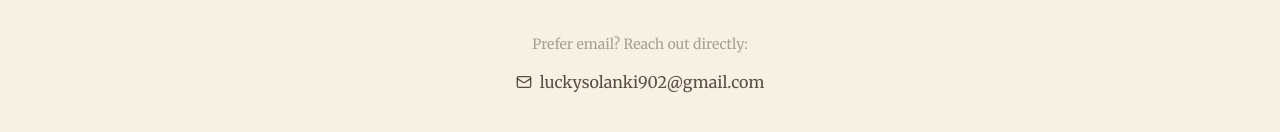
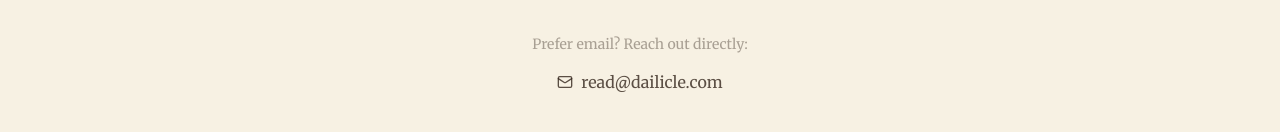
Before and after one commit to luckysolanki902/dailicle-web, a Next.js app: page /en/feedback in a window 1280 px wide. Shown: the part 718-850 px from the top of the page. Built offline with nearby package versions, Linux system fonts and the light colour scheme.

Commit message:
Use read@dailicle.com for contact and notification email

```diff
--- a/src/app/[lang]/feedback/page.tsx
+++ b/src/app/[lang]/feedback/page.tsx
@@ -29,11 +29,11 @@
           <div className="pt-12 text-center space-y-4">
             <p className="text-sm text-foreground/40">{t("feedback.preferEmail")}</p>
             <a
-              href="mailto:luckysolanki902@gmail.com"
+              href="mailto:read@dailicle.com"
               className="inline-flex items-center gap-2 text-foreground/80 hover:text-foreground transition-colors font-medium"
             >
               <Mail size={16} />
-              luckysolanki902@gmail.com
+              read@dailicle.com
             </a>
           </div>
         </motion.div>
--- a/src/app/api/feedback/route.ts
+++ b/src/app/api/feedback/route.ts
@@ -35,7 +35,7 @@
 
       await transporter.sendMail({
         from: process.env.EMAIL_USER,
-        to: 'luckysolanki902@gmail.com',
+        to: 'read@dailicle.com',
         subject: '📬 New Feedback - The Dailicle',
         html: `
           <h2>New Feedback Received</h2>
--- a/src/lib/supporters.ts
+++ b/src/lib/supporters.ts
@@ -119,7 +119,7 @@
 
     await transporter.sendMail({
       from: user,
-      to: "luckysolanki902@gmail.com",
+      to: "read@dailicle.com",
       subject: `💛 New support - ${money(record.amount, record.currency)} - The Dailicle`,
       html: `
         <h2>Someone supported The Dailicle</h2>
```
